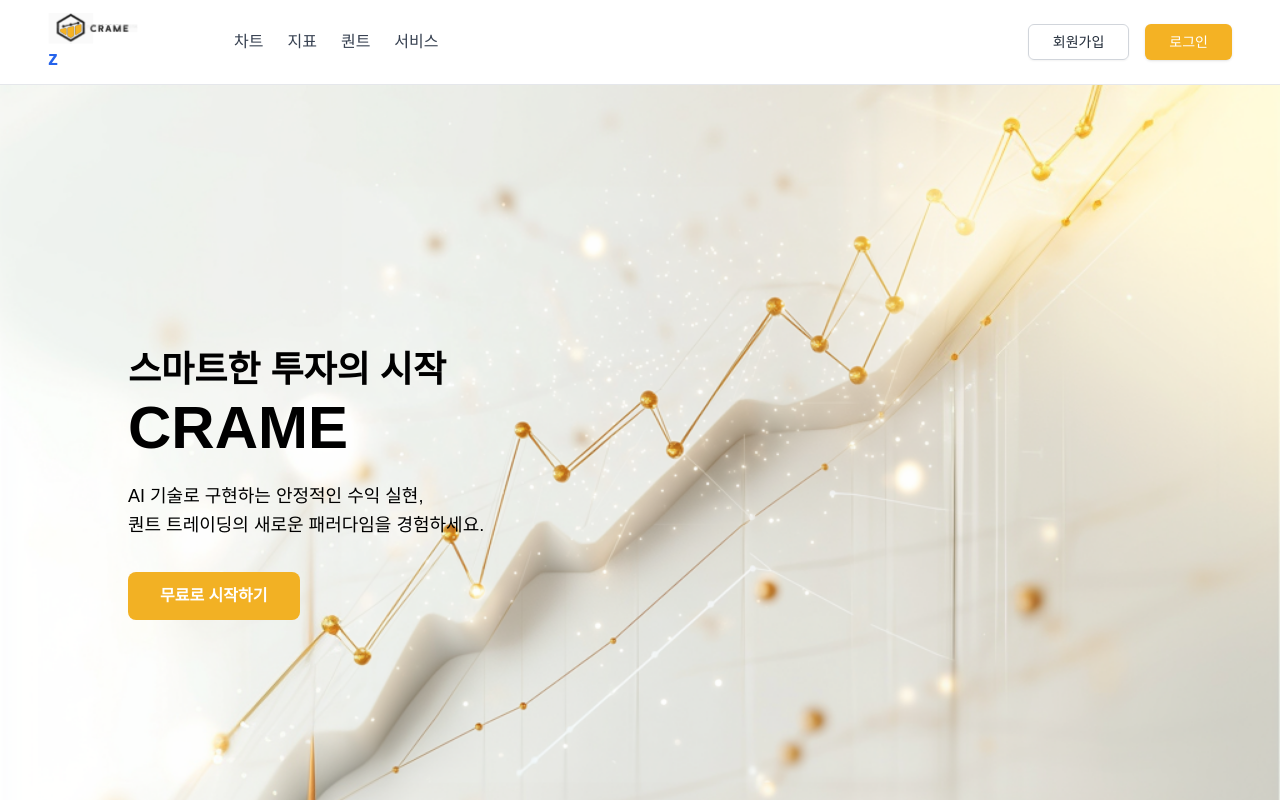
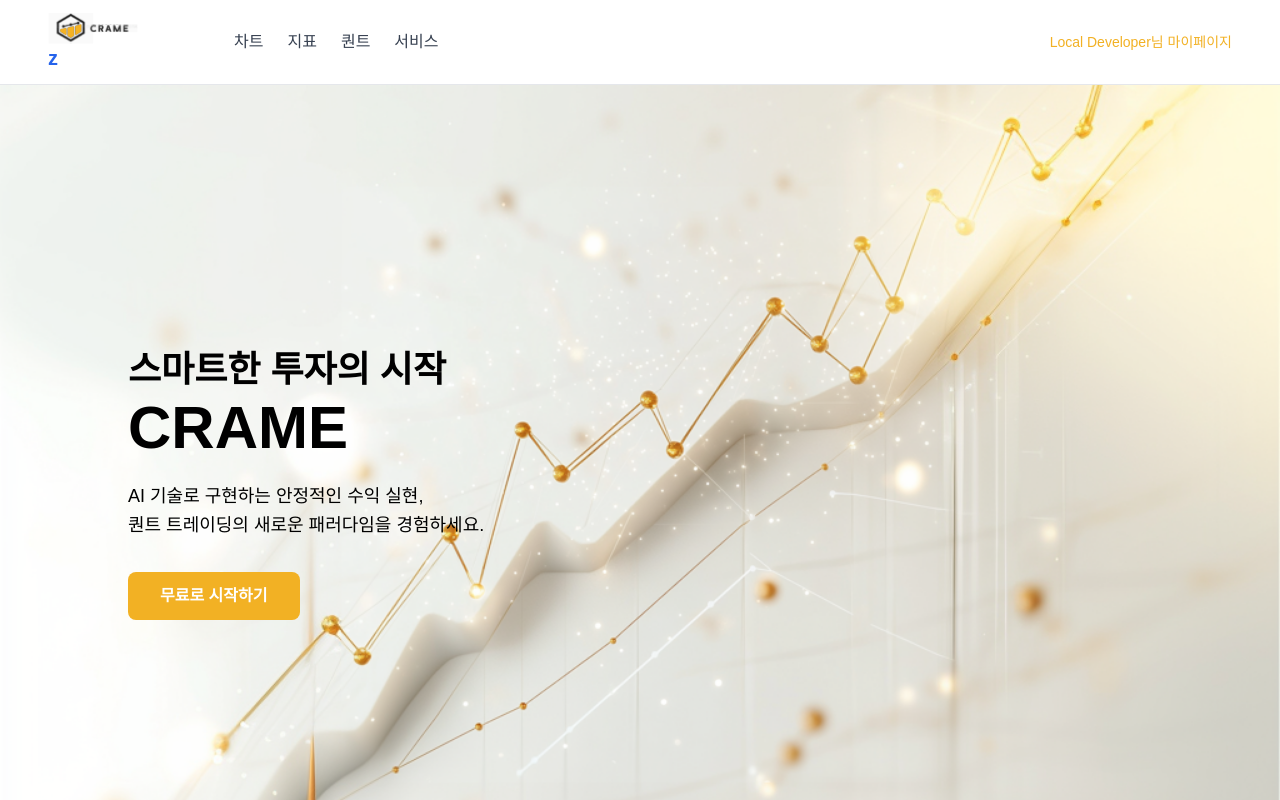
Before and after one commit to CrameProject/crame-fe, a React (Vite) app: page / in a window 1280 px wide. Shown: the top 800 px of the page. Built offline with nearby package versions, Linux system fonts and the light colour scheme; a web font is replaced by a local one.

Commit message:
feat(header): show user name and My Page when authenticated (works with localhost bypass)

```diff
--- a/src/components/common/Header.tsx
+++ b/src/components/common/Header.tsx
@@ -1,17 +1,24 @@
 import { Button } from "@/components/ui/button";
 import LogoIcon from "@/assets/icons/Logo.svg?react";
 import { useNavigate } from "react-router-dom";
+import { useAuthStatus } from "@/hooks/login/query/useAuthStatus";
 
 const Header = () => {
   const navigate = useNavigate();
+  const { data: auth } = useAuthStatus();
 
   const handleLogin = () => {
     navigate("/login");
-  }
+  };
 
   const handleSignup = () => {
     navigate("/signup");
-  }
+  };
+
+  const goMyPage = () => {
+    navigate("/portfolio");
+  };
+
   return (
     <header className="w-full min-w-[768px] border-b border-gray-200 py-3">
       <div className="mx-auto flex max-w-screen-xl items-center justify-between px-12">
@@ -37,6 +44,15 @@ const Header = () => {
         </div>
 
         <div className="flex items-center gap-4">
+          {auth?.isAuthenticated ? (
+            <button
+              onClick={goMyPage}
+              className="text-sm text-gold-300 hover:underline"
+            >
+              {(auth.user?.name || auth.user?.email || "사용자") + "님"} 마이페이지
+            </button>
+          ) : (
+            <>
               <Button
                 variant="outline"
                 className="h-9 border-gray-300 px-6 text-gray-800 hover:bg-gray-100"
@@ -44,7 +60,14 @@ const Header = () => {
               >
                 회원가입
               </Button>
-          <Button className="h-9 bg-[#F4B224] px-6 text-white hover:bg-[#d9991b]" onClick={handleLogin}>로그인</Button>
+              <Button
+                className="h-9 bg-[#F4B224] px-6 text-white hover:bg-[#d9991b]"
+                onClick={handleLogin}
+              >
+                로그인
+              </Button>
+            </>
+          )}
         </div>
       </div>
     </header>
```
Lines whose indentation alone changed are shown as unchanged.
